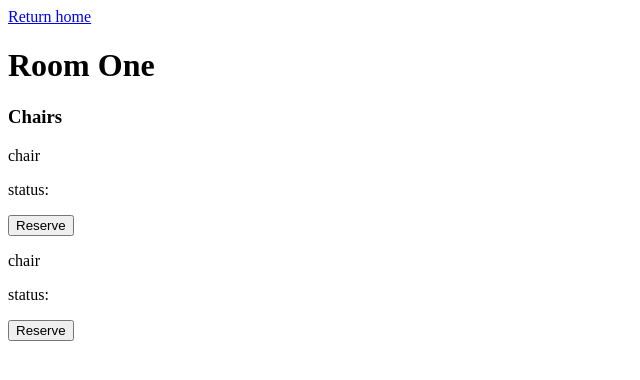
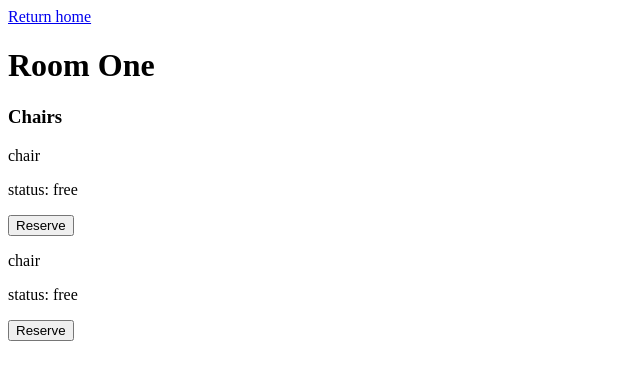
Before and after one commit to andrograf/cinema-booking, a Nuxt app: page /room in a window 1280 px wide. Shown: the top 380 px of the page, without its empty margins (0-640 px from the left). Built offline with nearby package versions, Linux system fonts and the light colour scheme.

Commit message:
feat: add logic to chair status

```diff
--- a/components/chair.vue
+++ b/components/chair.vue
@@ -1,7 +1,31 @@
 <template>
     <div>
         <p>chair</p>
-        <p>status: </p>
-        <button>Reserve</button>
+        <p>status: {{status}}</p>
+        <button onclick="increase()">Reserve</button>
     </div>
   </template>
+<script setup>
+let status;
+let count = 0;
+function increase(){
+    count++;
+    alert(count);
+}
+function reset(){
+    count = 0;
+}
+switch(count){
+    case 1:
+        status = "reserved";
+        setTimeout(reset, 120000);
+        break;
+    case 2:
+        status = "sold";
+        break;
+    default:
+        status = "free";
+        break;
+
+}
+</script>
```
